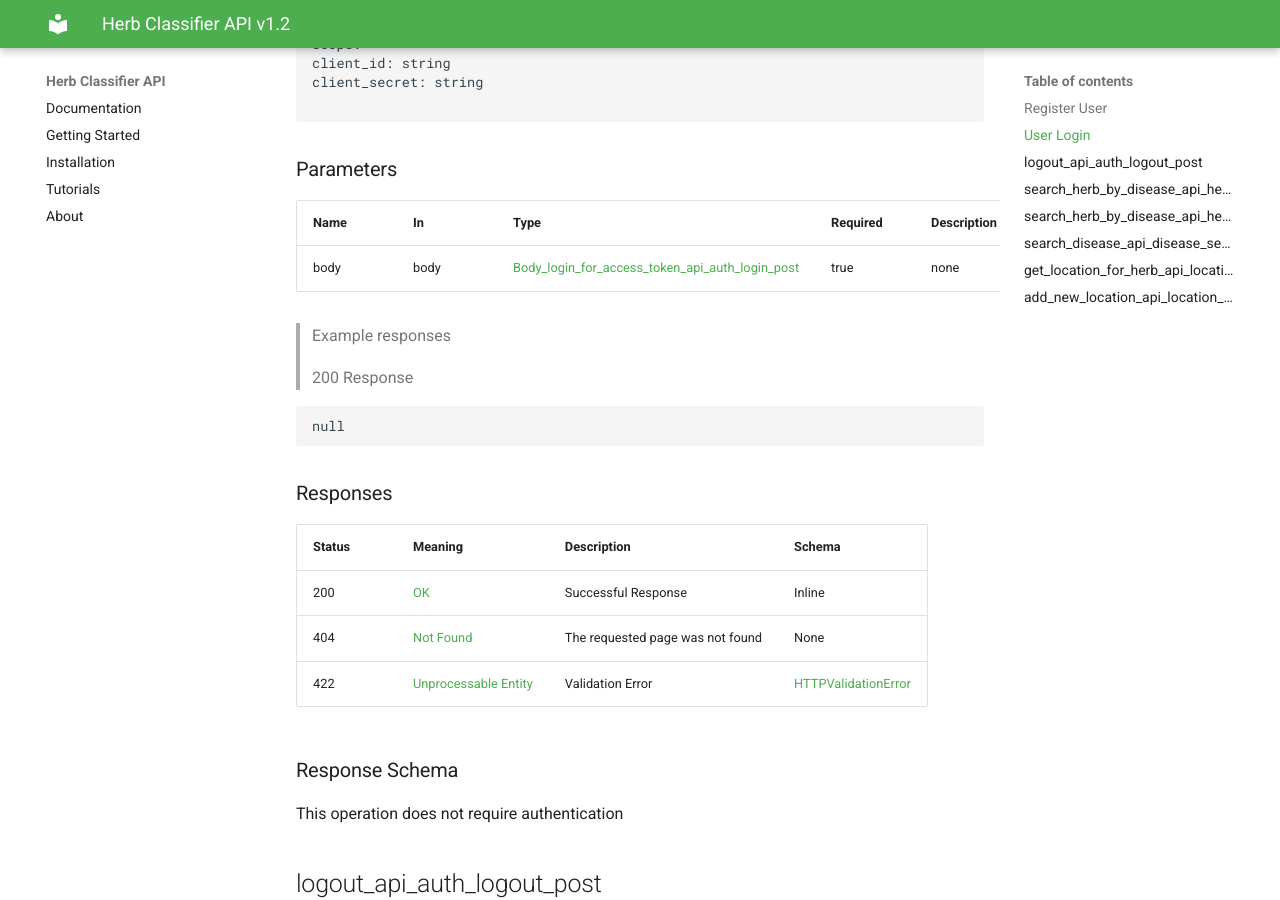
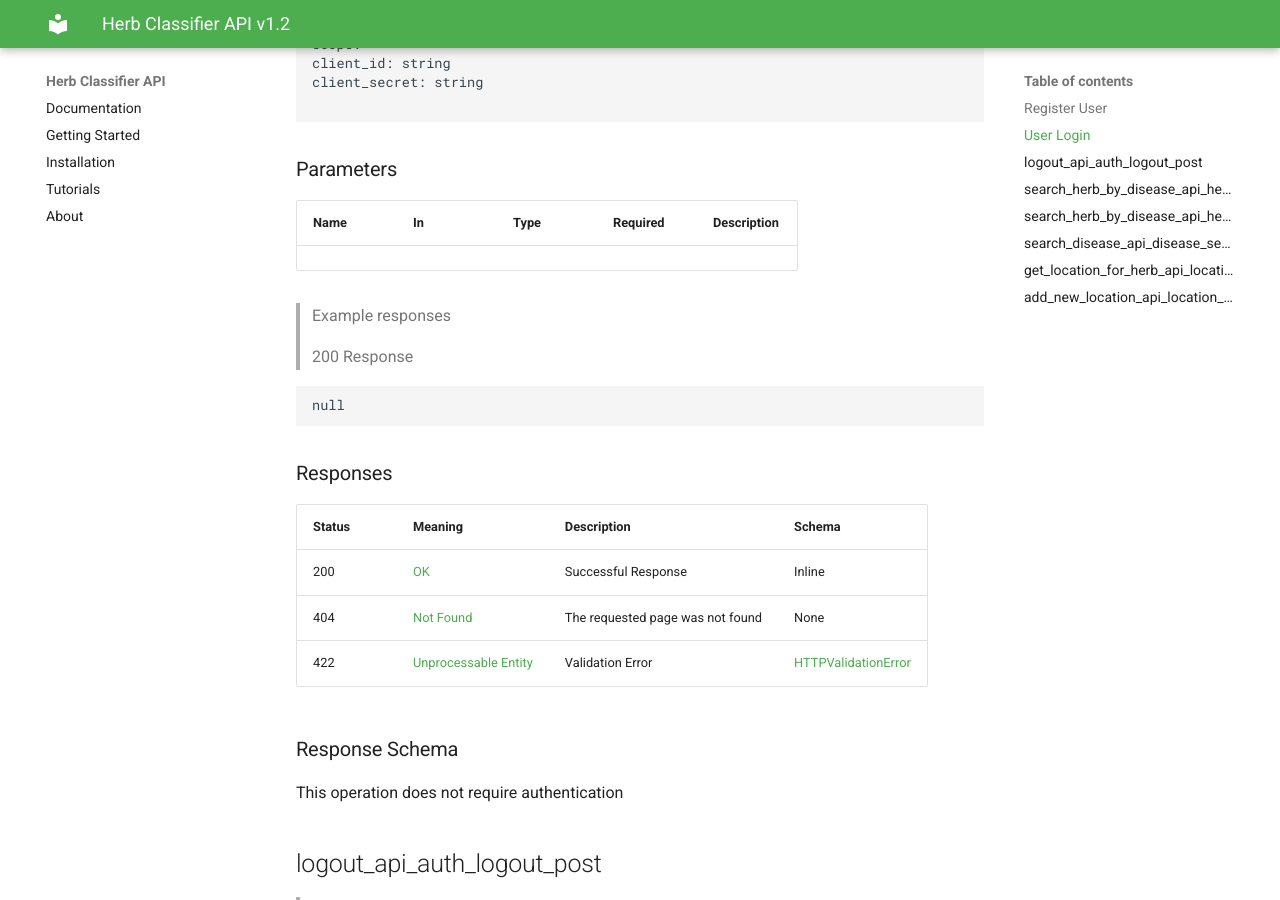
Before and after one commit to dilshankarunarathne/herb-classifier-backend, an MkDocs documentation site: the page built from docs/api_documentation.md, in a window 1280 px wide and 900 px high, scrolled down 8135 px. Built offline with MkDocs 1.6.1 and Material for MkDocs 9.7.7, drawn with Linux system fonts in a browser that asks for light colours.

Commit message:
Update api_documentation.md

```diff
--- a/docs/api_documentation.md
+++ b/docs/api_documentation.md
@@ -440,7 +440,7 @@ client_secret: string
 
 |Name|In|Type|Required|Description|
 |---|---|---|---|---|
-|body|body|[Body_login_for_access_token_api_auth_login_post](#schemabody_login_for_access_token_api_auth_login_post)|true|none|
+
 
 > Example responses
 
```
